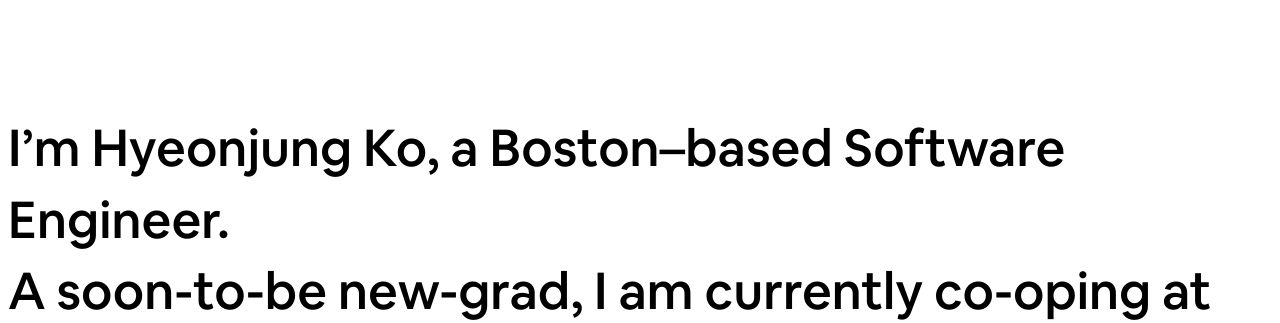
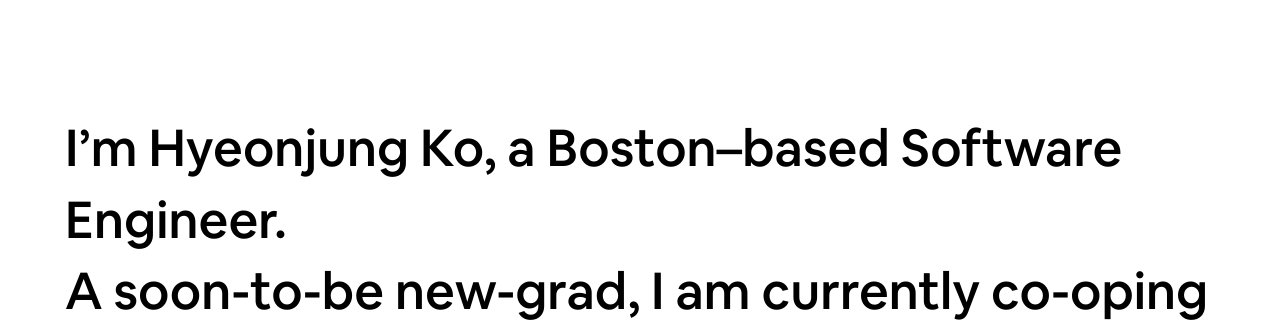
Before and after one commit to hyeonjungko/hyeonjungko.com, a Gatsby site: page / in a window 1280 px wide. Shown: the top 323 px of the page. Built offline with nearby package versions, Linux system fonts and the light colour scheme; Gatsby itself is replaced by a stand-in of ours.

Commit message:
changed max width

```diff
--- a/src/components/layout.module.css
+++ b/src/components/layout.module.css
@@ -1,4 +1,4 @@
 .layout {
   margin: 7em auto;
-  max-width: 1400px;
+  max-width: 1150px;
 }
```
